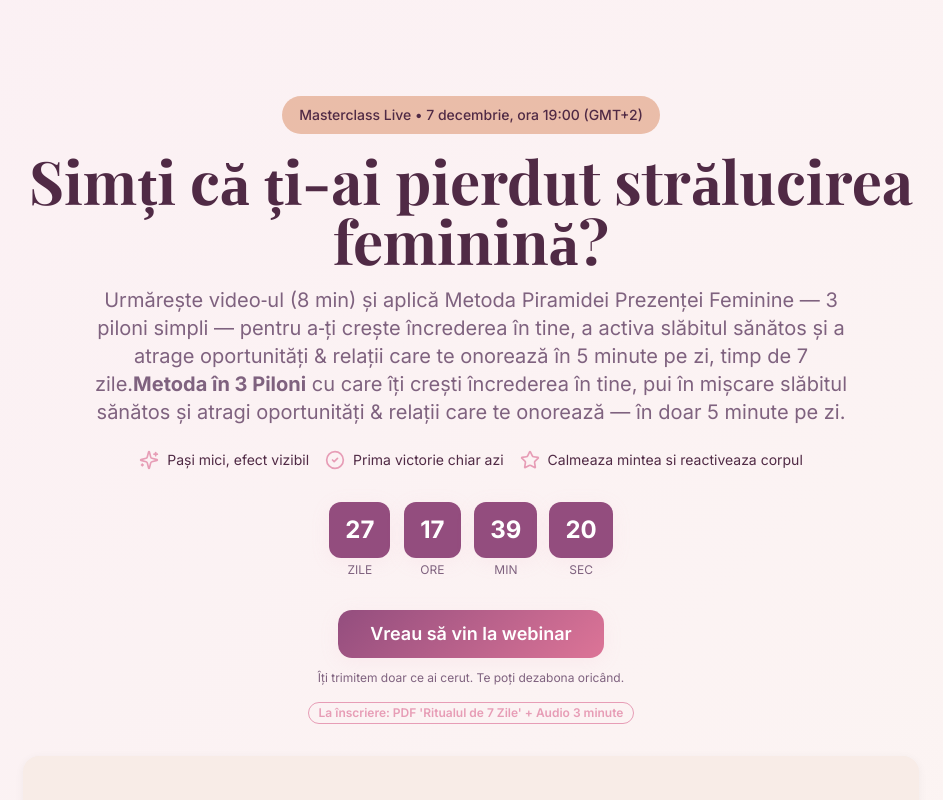
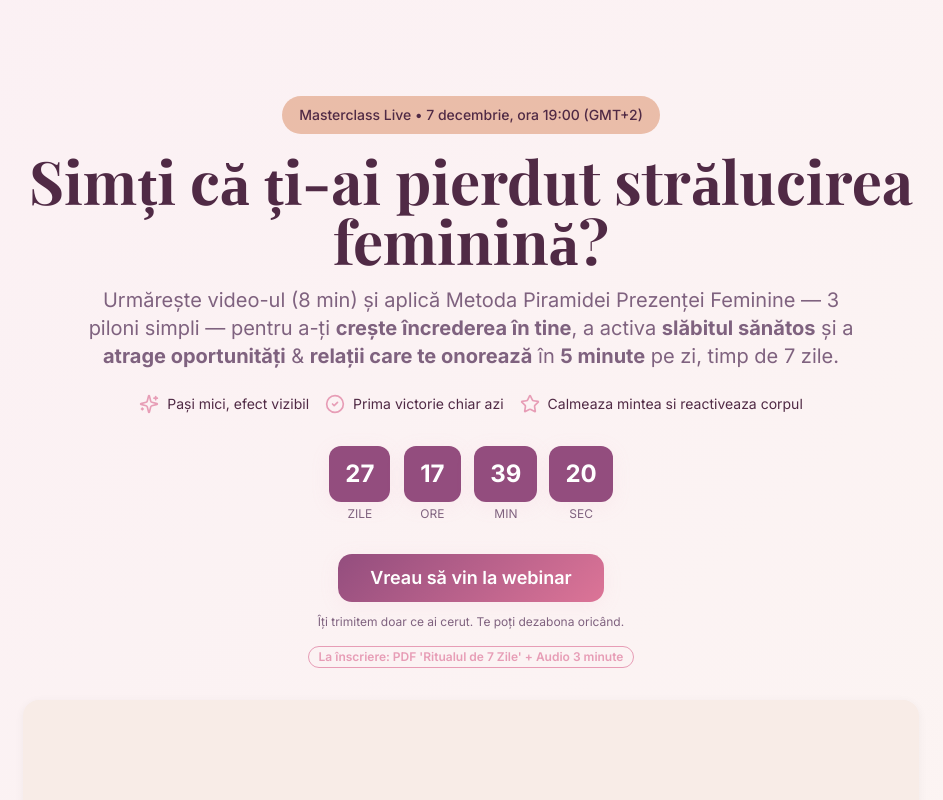
Before and after one commit to Macarieeee/femlab-bloom-boost, a React (Vite) app: page / in a window 1280 px wide. Shown: the top 800 px of the page, without its empty margins (169-1112 px from the left). Built offline with nearby package versions, Linux system fonts and the light colour scheme; the HTML template or start-up script is replaced by a standard one.

Commit message:
Update Hero section description
Replace the descriptive paragraph in the Hero section with the provided text, ensuring existing styles are maintained and using `<strong>` tags for emphasis.

```diff
--- a/src/pages/Index.tsx
+++ b/src/pages/Index.tsx
@@ -102,9 +102,8 @@ const Index = () => {
             <h1 className="font-serif text-4xl md:text-6xl font-bold text-foreground mb-4 leading-tight">
               Simți că ți-ai pierdut strălucirea feminină?
             </h1>
-            <p className="text-lg md:text-xl text-muted-foreground max-w-3xl mx-auto mb-6">Urmărește video‑ul (8 min) și aplică Metoda Piramidei Prezenței Feminine — 3 piloni simpli — pentru a‑ți crește încrederea în tine, a activa slăbitul sănătos și a atrage oportunități & relații care te onorează în 5 minute pe zi, timp de 7 zile.<strong>Metoda în 3 Piloni</strong> cu care îți crești
-              încrederea în tine, pui în mișcare slăbitul sănătos și atragi oportunități & relații care te onorează —
-              în doar 5 minute pe zi.
+            <p className="text-lg md:text-xl text-muted-foreground max-w-3xl mx-auto mb-6">
+              Urmărește video-ul (8 min) și aplică Metoda Piramidei Prezenței Feminine — 3 piloni simpli — pentru a-ți <strong>crește încrederea în tine</strong>, a activa <strong>slăbitul sănătos</strong> și a <strong>atrage oportunități</strong> & <strong>relații care te onorează</strong> în <strong>5 minute</strong> pe zi, timp de 7 zile.
             </p>
 
             <div className="flex flex-wrap gap-4 justify-center mb-8 text-sm">
```
